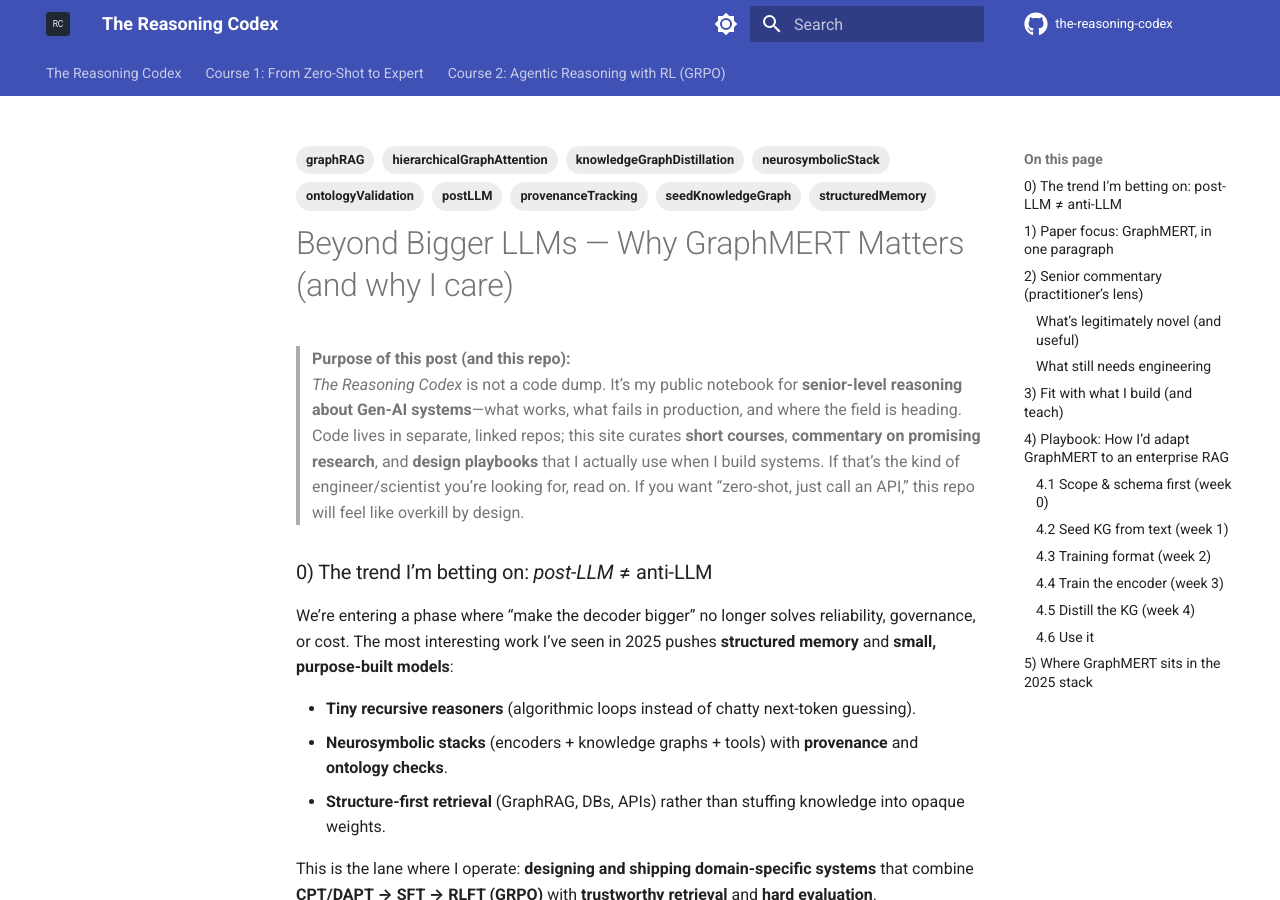
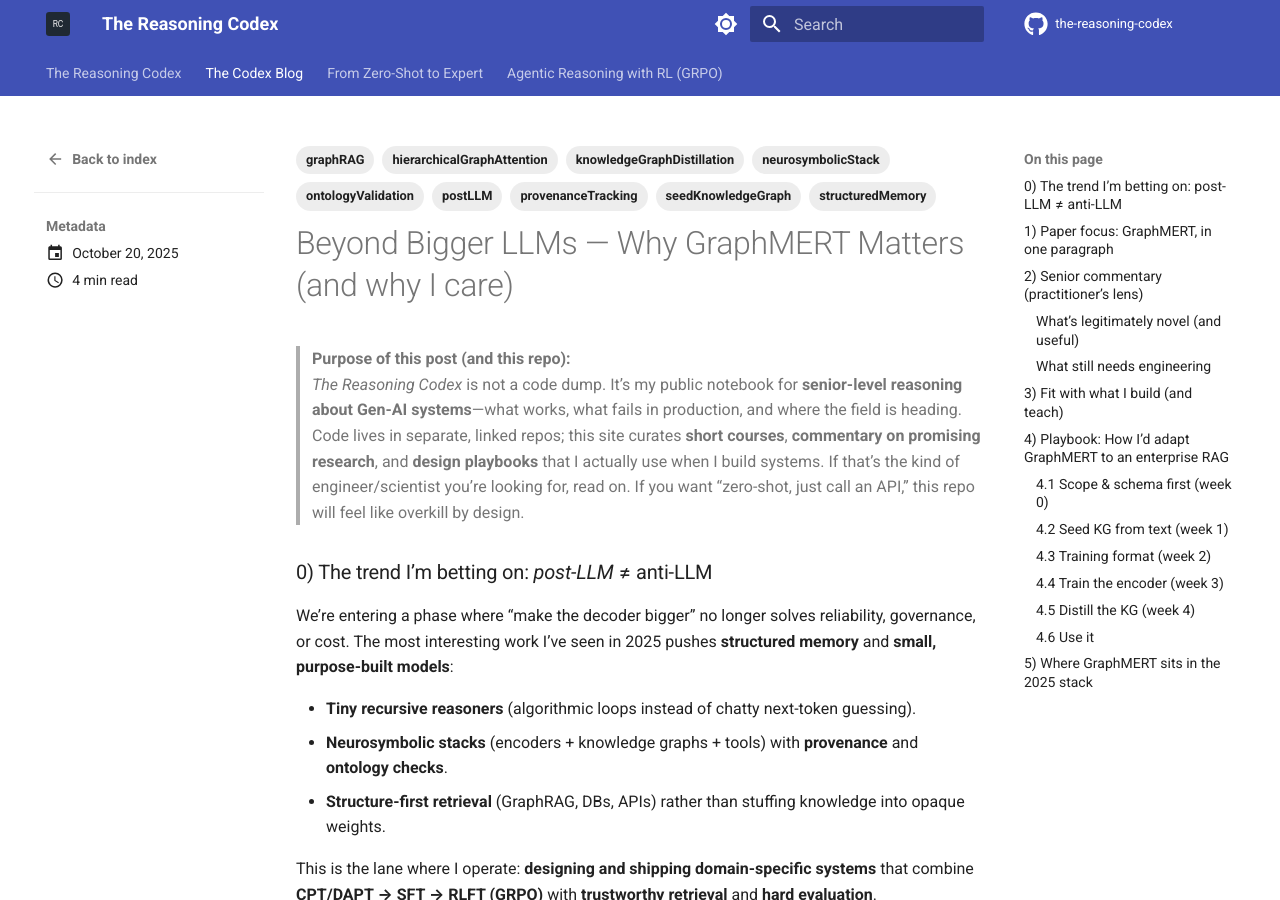
Before and after one commit to markeyser/colorless-green, an MkDocs documentation site: the page built from docs/blog/posts/2025-10-20-why-graphmert-matters.md, in a window 1280 px wide and 900 px high. Built offline with MkDocs 1.6.1 and Material for MkDocs 9.7.7, drawn with Linux system fonts in a browser that asks for light colours; comment, search, counter and statistics services are not loaded.

Commit message:
feat: Add and configure blog feature with first post

```diff
--- a/mkdocs.yml
+++ b/mkdocs.yml
@@ -107,11 +107,13 @@ plugins:
       separator: '[\s\u200b\-]'
   - social
   - tags
+  - blog
 # --- Navigation Structure ---
 nav:
   - "The Reasoning Codex": index.md
-  - "Course 1: From Zero-Shot to Expert":
-    - "Course Overview": 01-retrieval-course/00-01-index.md
+  - "Blog": blog/index.md
+  - "From Zero-Shot to Expert":
+    - "Overview": 01-retrieval-course/00-01-index.md
     - "Introduction": 01-retrieval-course/00-02-intro.md
     - "Part 1: Foundations of Relevance":
       - "1. Information Retrieval (IR) Fundamentals": 01-retrieval-course/01-01-ir-fundamentals.md
@@ -136,5 +138,5 @@ nav:
       - "17. The Art of Mimicry: The Mechanics of Knowledge Distillation": 01-retrieval-course/04-06-mechanics-of-knowledge-distillation.md
     - "Part 5: Annex":
       - "A. Beyond Retrieval—The Role of Context Refinement": 01-retrieval-course/05-01-annex-context-refinement.md
-  - "Course 2: Agentic Reasoning with RL (GRPO)":
+  - "Agentic Reasoning with RL (GRPO)":
     - "Coming Soon...": 02-agentic-reasoning-course/index.md
```
Also changed, not shown: docs/blog/index.md (added, +3 -0 lines), docs/blog/posts/2025-10-20-why-graphmert-matters.md (+6 -12 lines).
